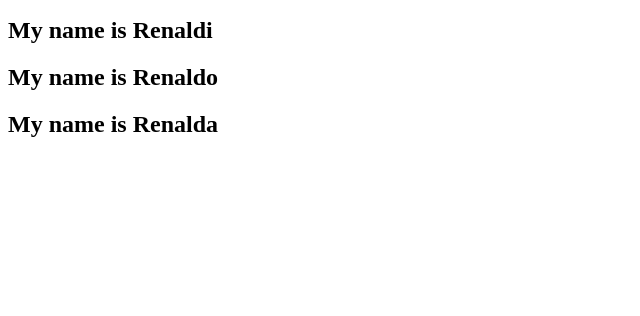
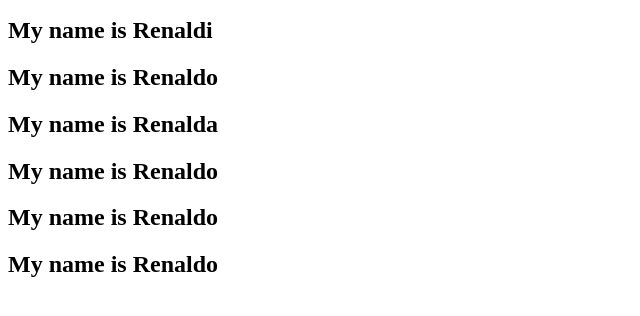
Before and after one commit to Muhamadrenald/dibimbing2-git, a plain HTML site: page index.html in a window 1280 px wide. Shown: the part 110-426 px from the top of the page, without its empty margins (0-640 px from the left). Drawn offline with Linux system fonts and the light colour scheme.

Commit message:
feat: tambah beberapa nama

```diff
--- a/index.html
+++ b/index.html
@@ -11,5 +11,8 @@
     <h2>My name is Renaldi</h2>
     <h2>My name is Renaldo</h2>
     <h2>My name is Renalda</h2>
+    <h2>My name is Renaldo</h2>
+    <h2>My name is Renaldo</h2>
+    <h2>My name is Renaldo</h2>
   </body>
 </html>
```
